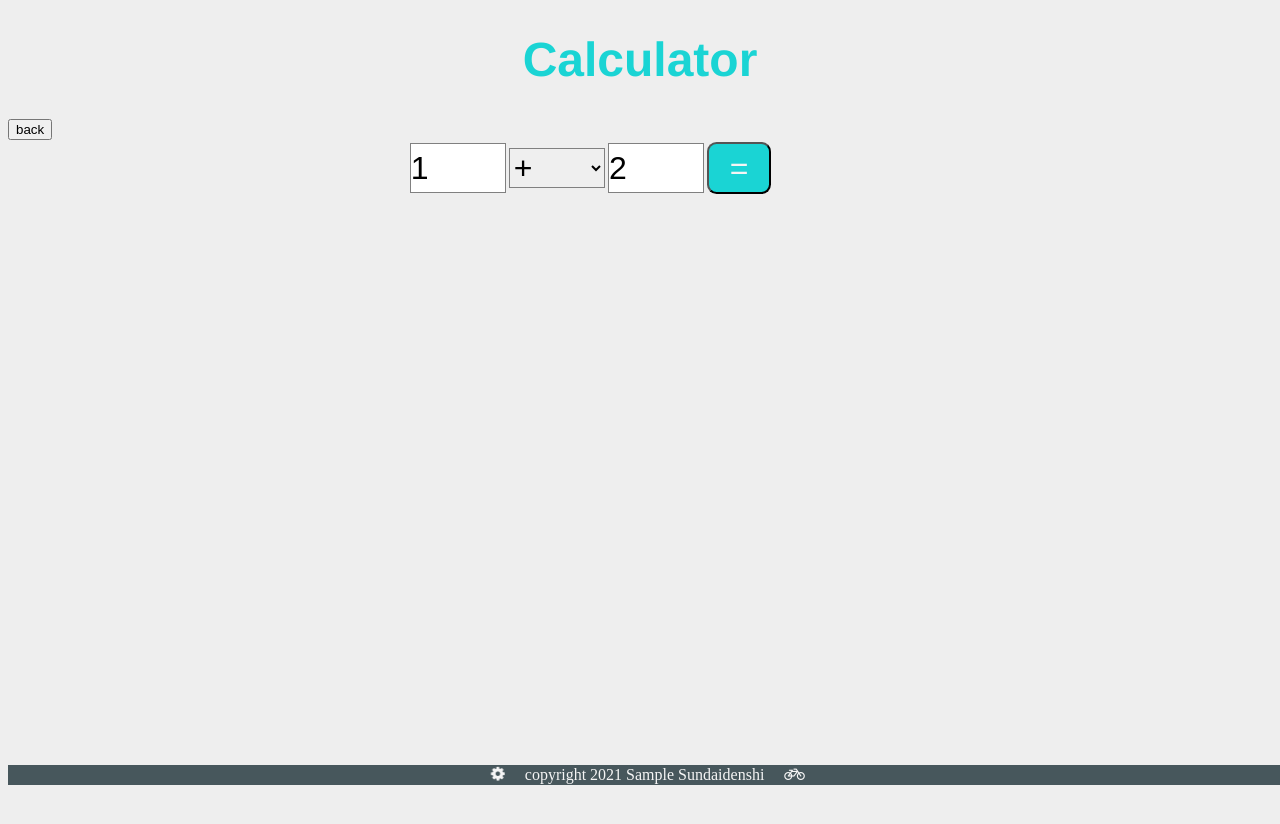
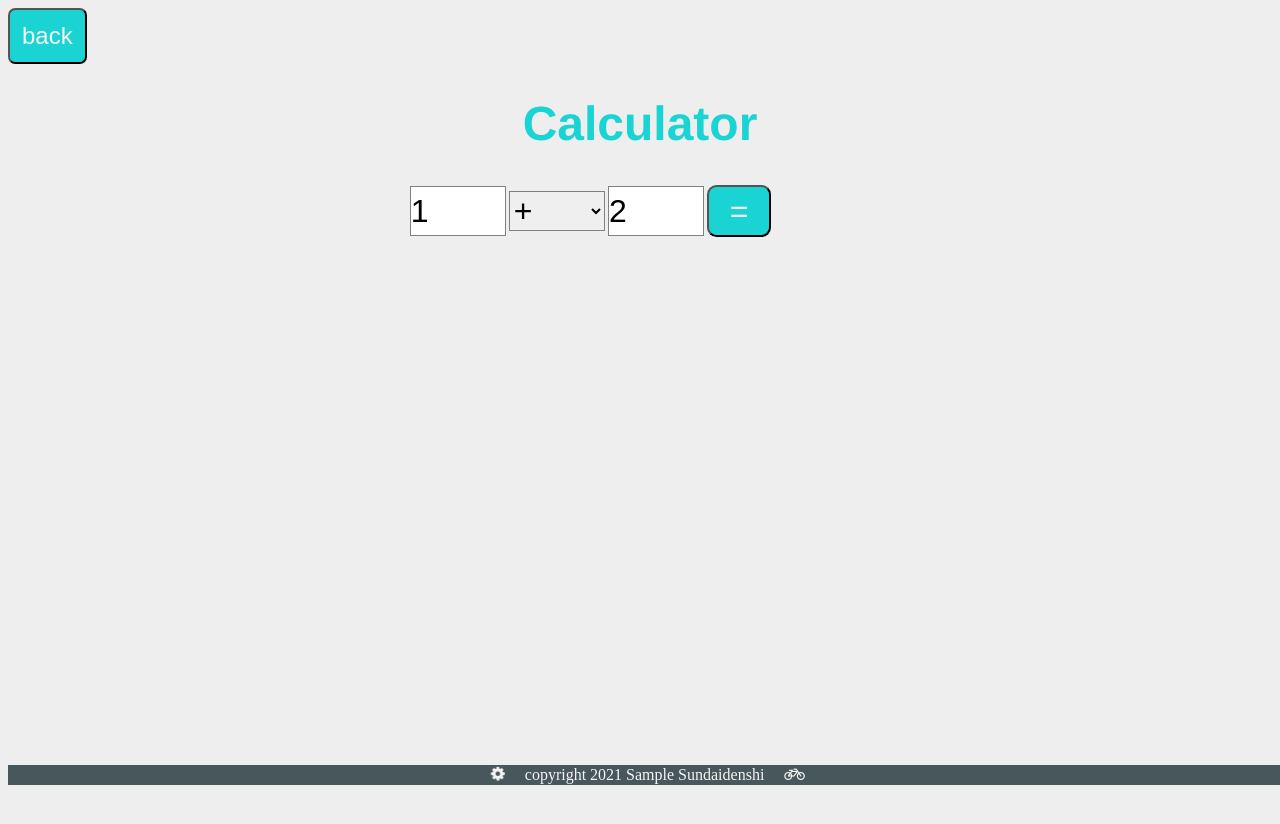
Before and after one commit to dothihaiyen/mobileapp, a plain HTML site: page 02_calculator_v1/calculator.html in a window 1280 px wide. Drawn offline with Linux system fonts and the light colour scheme.

Commit message:
Add files via upload

```diff
--- a/02_calculator_v1/calculator.html
+++ b/02_calculator_v1/calculator.html
@@ -17,12 +17,13 @@
   </head>
 
   <body>
+    <div class="back">
+      <button id="btn99" class="btn" type="button" onclick="history.back()">back</button>
+    </div>
     <header>
       <h1>Calculator</h1>
     </header>
-    <div class="back">
-      <button id="btn99" class="btn" type="button" onclick="history.back()">back</button>
-  </div>
+
 
     <div class="wrapper">
       <div class="f-container">
--- a/02_calculator_v1/css/calculator.css
+++ b/02_calculator_v1/css/calculator.css
@@ -11,7 +11,14 @@ html {
 *, *::before, *::after {
   box-sizing: border-box;
 }
-
+#btn99{
+  padding: 0.5em;
+  border-radius: 0.3em;
+  color: whitesmoke;
+  font-size: 1.5em;
+  background: rgb(26,212,212);
+  cursor: pointer;
+}
 body {
   /* line-height: 1.5; */
   color: rgb(73, 72, 72);
@@ -25,6 +32,9 @@ body {
   background: #EEEEEE;
   overflow: hidden;
 }
+
+
+
 /*******************************************************/
 /* ヘッダー                                             */
 /*******************************************************/
```
